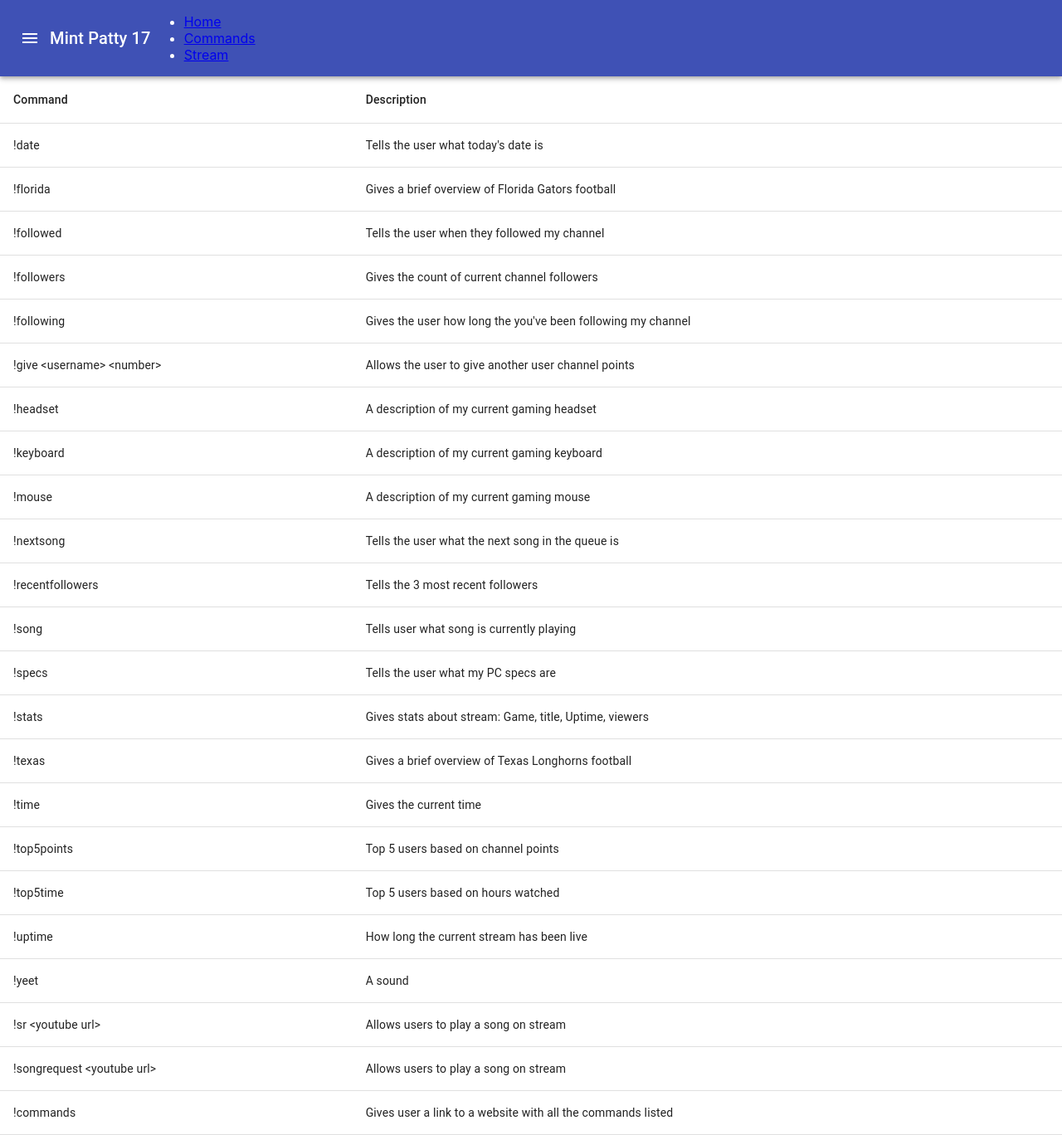
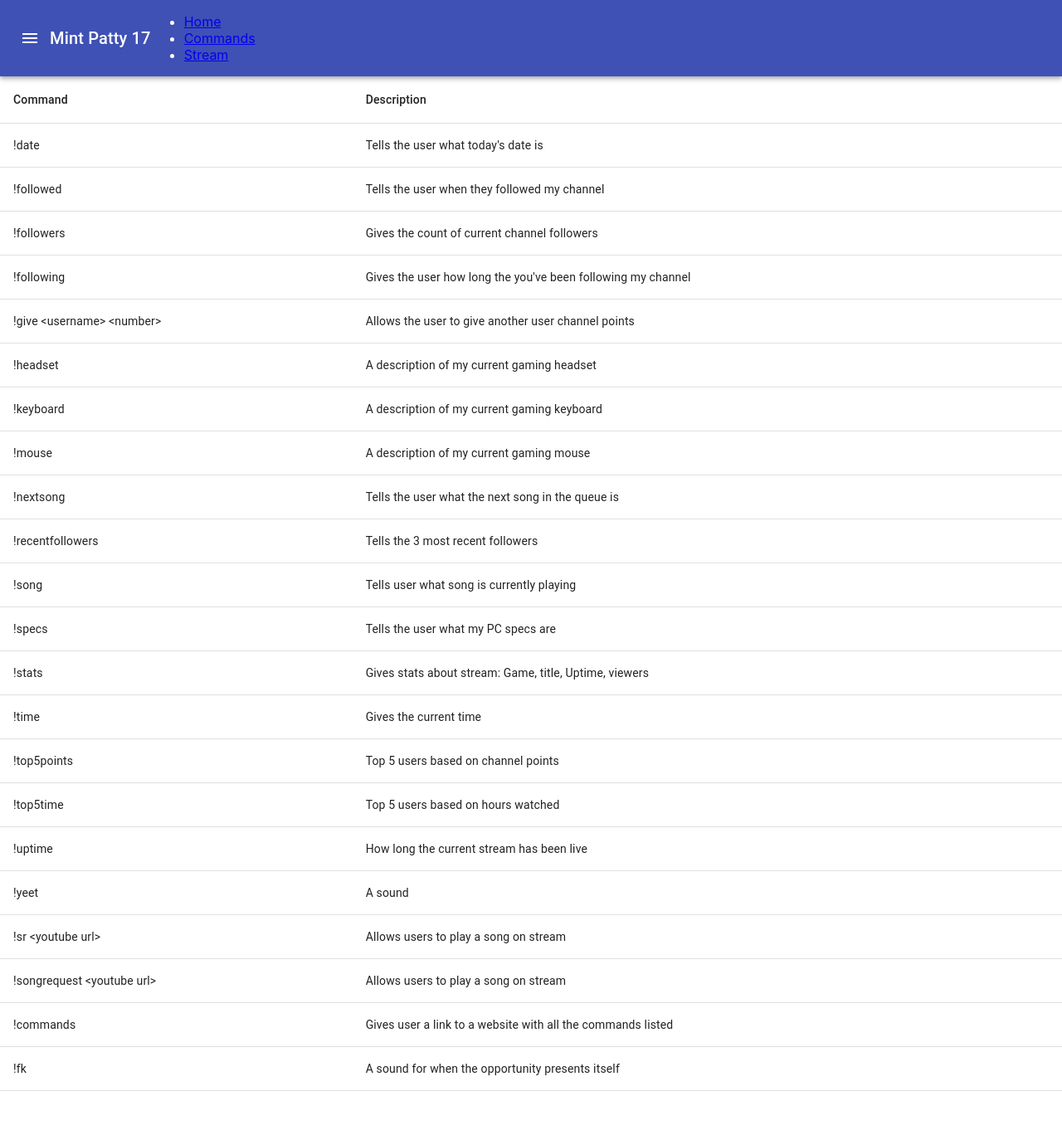
Before and after one commit to jalen002/Everything-Twitch, a React (Create React App) app: page /commands in a window 1280 px wide. Shown: the whole page at 83% size. After the commit the page ends 1315 px from the top, so only its background shows below. Built offline with nearby package versions, Linux system fonts and the light colour scheme.

Commit message:
Updates to commands

```diff
--- a/src/view/commands/Commands.js
+++ b/src/view/commands/Commands.js
@@ -12,7 +12,6 @@ function createData(command, description) {
 
 const rows = [
   createData('!date', 'Tells the user what today\'s date is'),
-  createData('!florida', 'Gives a brief overview of Florida Gators football'),
   createData('!followed', 'Tells the user when they followed my channel'),
   createData('!followers', 'Gives the count of current channel followers'),
   createData('!following', 'Gives the user how long the you\'ve been following my channel'),
@@ -25,7 +24,6 @@ const rows = [
   createData('!song', 'Tells user what song is currently playing'),
   createData('!specs', 'Tells the user what my PC specs are'),
   createData('!stats', 'Gives stats about stream: Game, title, Uptime, viewers'),
-  createData('!texas', 'Gives a brief overview of Texas Longhorns football'),
   createData('!time', 'Gives the current time'),
   createData('!top5points', 'Top 5 users based on channel points'),
   createData('!top5time', 'Top 5 users based on hours watched'),
@@ -33,7 +31,8 @@ const rows = [
   createData('!yeet', 'A sound'),
   createData('!sr <youtube url>', 'Allows users to play a song on stream'),
   createData('!songrequest <youtube url>', 'Allows users to play a song on stream'),
-  createData('!commands', 'Gives user a link to a website with all the commands listed')
+  createData('!commands', 'Gives user a link to a website with all the commands listed'),
+  createData('!fk', 'A sound for when the opportunity presents itself')
 ];
 
 export default function Commands() {
```
Also changed, not shown: src/index.js (+0 -13 lines), commands.txt.
